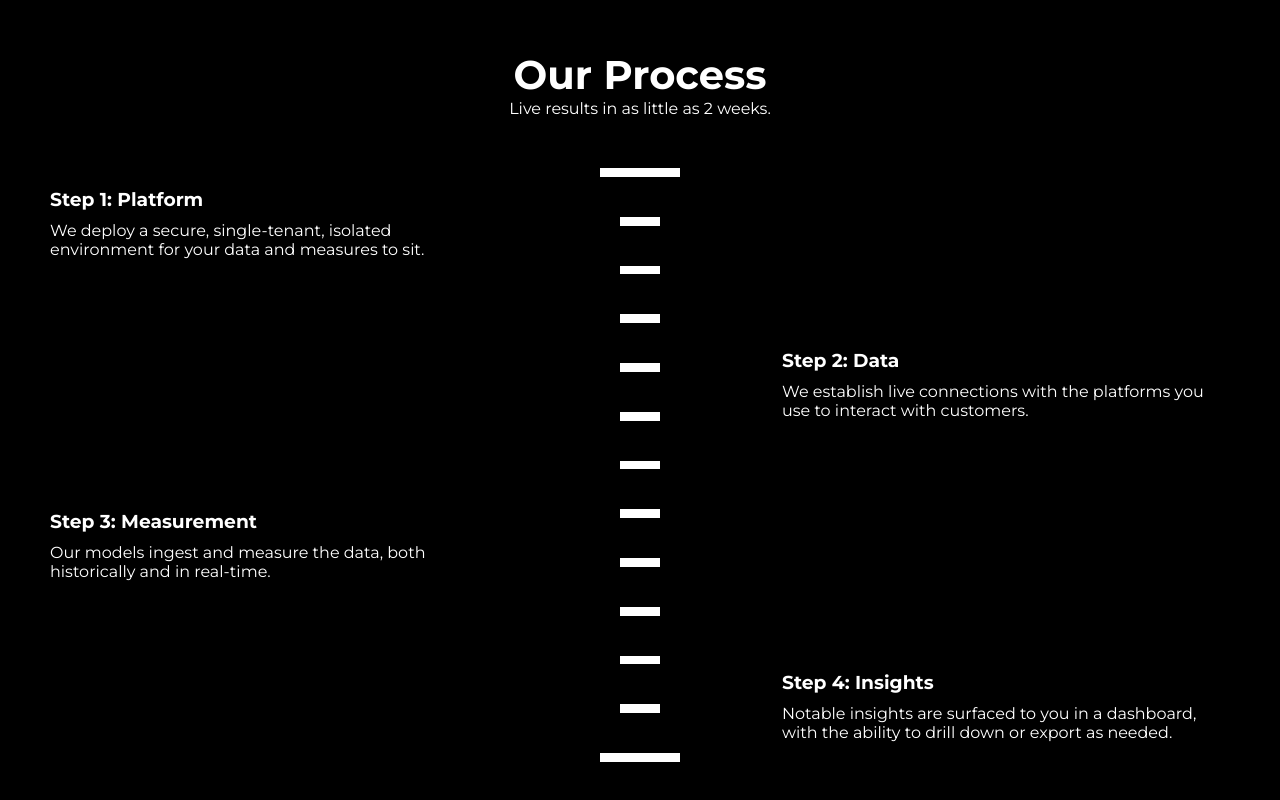
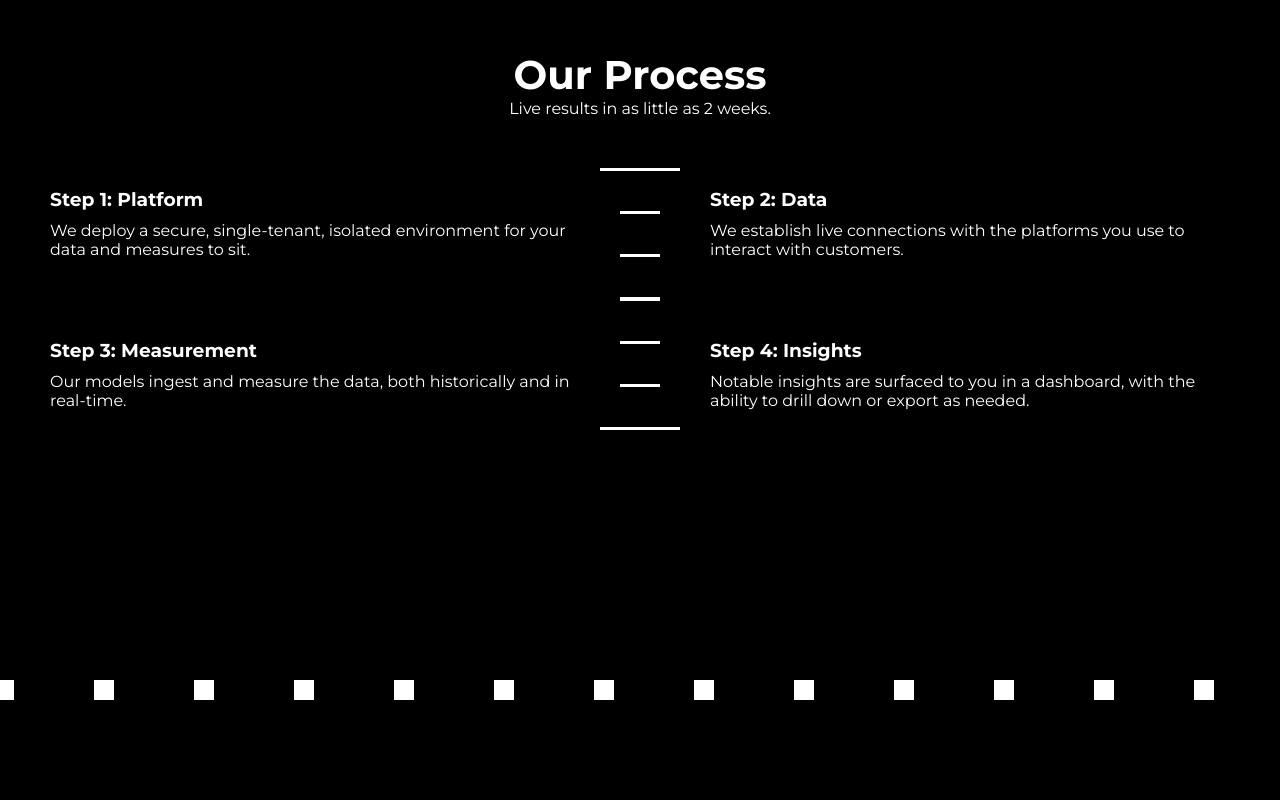
Before and after one commit to Measures-AI/Measures-AI.github.io, a React (Vite) app in the folder react-measures/: page / in a window 1280 px wide. Shown: the part 2774-3574 px from the top of the page. Built offline with nearby package versions, Linux system fonts and the light colour scheme.

Commit message:
Now have a grid for steps instead of the other thing. This will allow the placement of images and other such shenanigans.

```diff
--- a/react-measures/src/components/ProcessTimeline.jsx
+++ b/react-measures/src/components/ProcessTimeline.jsx
@@ -47,6 +47,7 @@ const ProcessTimeline = () => {
       </div>
       <div id="process-timeline" className={styles.processTimeline}>
         <div ref={timelineRef} className={styles.timelineContainer}></div>
+        <div className={styles.stepsGrid}>
           {steps.map((step, idx) => (
             <div className={styles.stepContainer} key={idx}>
               <div className={styles.step}>
@@ -56,6 +57,7 @@ const ProcessTimeline = () => {
             </div>
           ))}
         </div>
+      </div>
     </section>
   );
 };
--- a/react-measures/src/components/ProcessTimeline.module.css
+++ b/react-measures/src/components/ProcessTimeline.module.css
@@ -42,21 +42,40 @@
     margin: 20px auto;
 }
 
+.stepsGrid {
+    display: grid;
+    grid-template-columns: 1fr 1fr;
+    gap: 40px 40px;
+    position: relative;
+    z-index: 2;
+}
+
 .stepContainer {
     display: flex;
-    margin-bottom: 50px;
+    justify-content: center;
     padding: 0 30px;
 }
 
-.stepContainer:nth-child(odd) {
-    flex-direction: row-reverse;
-}
 
 .step {
-    width: 40%;
     padding: 20px;
 }
 
 .step h3 {
     margin-bottom: 10px;
 }
+
+@media (max-width: 600px) {
+    .processText h2 {
+        font-size: 2rem;
+    }
+    .processText p {
+        font-size: 1.2rem;
+    }
+}
+
+@media (max-width: 900px) {
+    .stepsGrid {
+        grid-template-columns: 1fr;
+    }
+}
```
Lines whose indentation alone changed are shown as unchanged.
